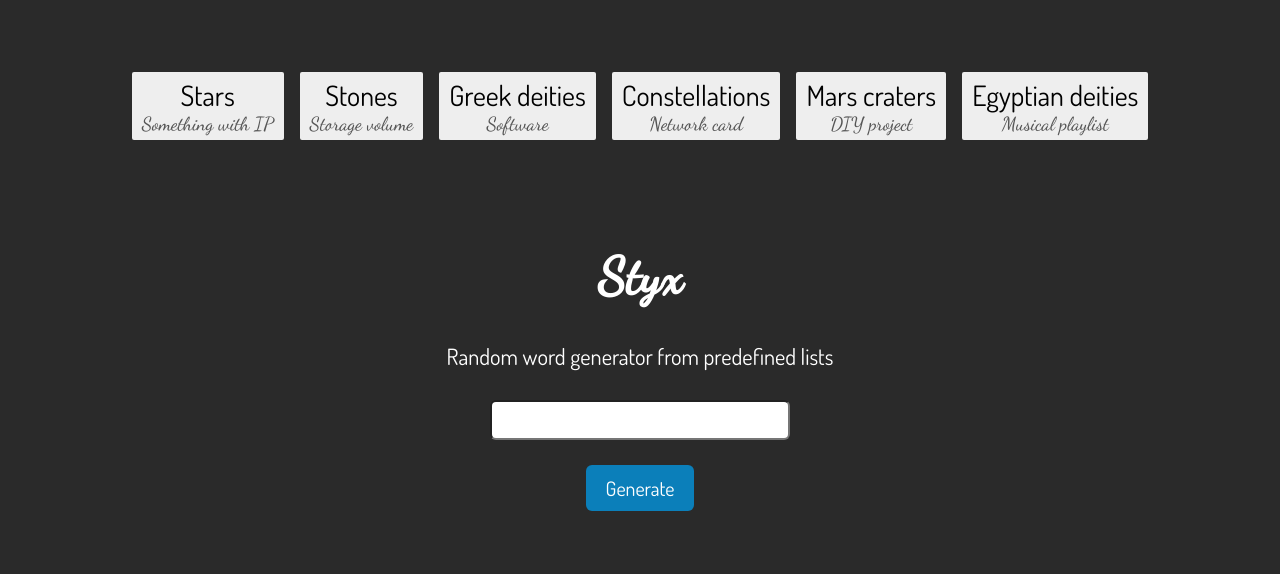
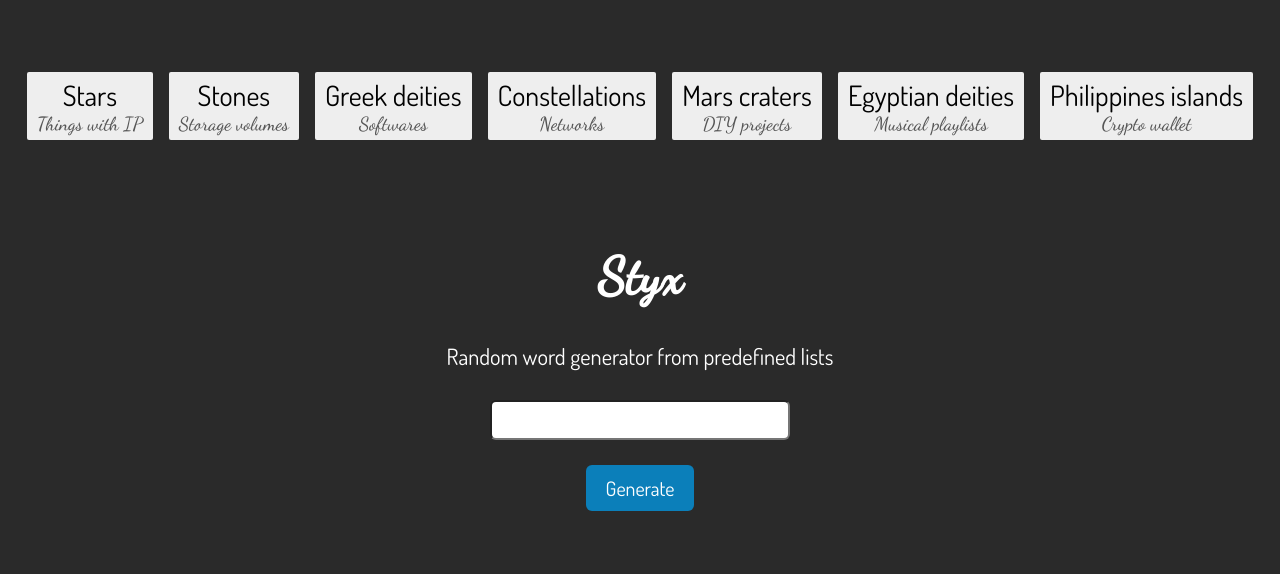
Before and after one commit to pablo-prudhommeau/styx, a plain HTML site: page index.html in a window 1280 px wide. Drawn offline with nearby package versions, Linux system fonts and the light colour scheme; no server answers.

Commit message:
add philippines islands list as crypto currency wallet names - add favicon - normalize lists with no accent / no space / no special character

```diff
--- a/index.html
+++ b/index.html
@@ -4,6 +4,8 @@
     <title>Styx - Random word generator</title>
 
     <script src="https://code.jquery.com/jquery-3.5.0.min.js" integrity="sha256-xNzN2a4ltkB44Mc/Jz3pT4iU1cmeR0FkXs4pru/JxaQ=" crossorigin="anonymous"></script>
+
+    <link rel="icon" href="favicon.ico" />
 
     <style>
         @import url('https://fonts.googleapis.com/css2?family=Roboto:wght@300;400&display=swap');
@@ -124,27 +126,31 @@
     <div class="menu">
         <a class="item" href="/?words=stars">
             <div class="item-label">Stars</div>
-            <div class="item-abstract">Something with IP</div>
+            <div class="item-abstract">Things with IP</div>
         </a>
         <a class="item" href="/?words=stones">
             <div class="item-label">Stones</div>
-            <div class="item-abstract">Storage volume</div>
+            <div class="item-abstract">Storage volumes</div>
         </a>
         <a class="item" href="/?words=deities-greek">
             <div class="item-label">Greek deities</div>
-            <div class="item-abstract">Software</div>
+            <div class="item-abstract">Softwares</div>
         </a>
         <a class="item" href="/?words=constellations">
             <div class="item-label">Constellations</div>
-            <div class="item-abstract">Network card</div>
+            <div class="item-abstract">Networks</div>
         </a>
         <a class="item" href="/?words=mars-craters">
             <div class="item-label">Mars craters</div>
-            <div class="item-abstract">DIY project</div>
+            <div class="item-abstract">DIY projects</div>
         </a>
         <a class="item" href="/?words=deities-egyptian">
             <div class="item-label">Egyptian deities</div>
-            <div class="item-abstract">Musical playlist</div>
+            <div class="item-abstract">Musical playlists</div>
+        </a>
+        <a class="item" href="/?words=philippines-islands">
+            <div class="item-label">Philippines islands</div>
+            <div class="item-abstract">Crypto wallet</div>
         </a>
     </div>
 
```
Also changed, not shown: favicon.ico (added), 7 other files.
